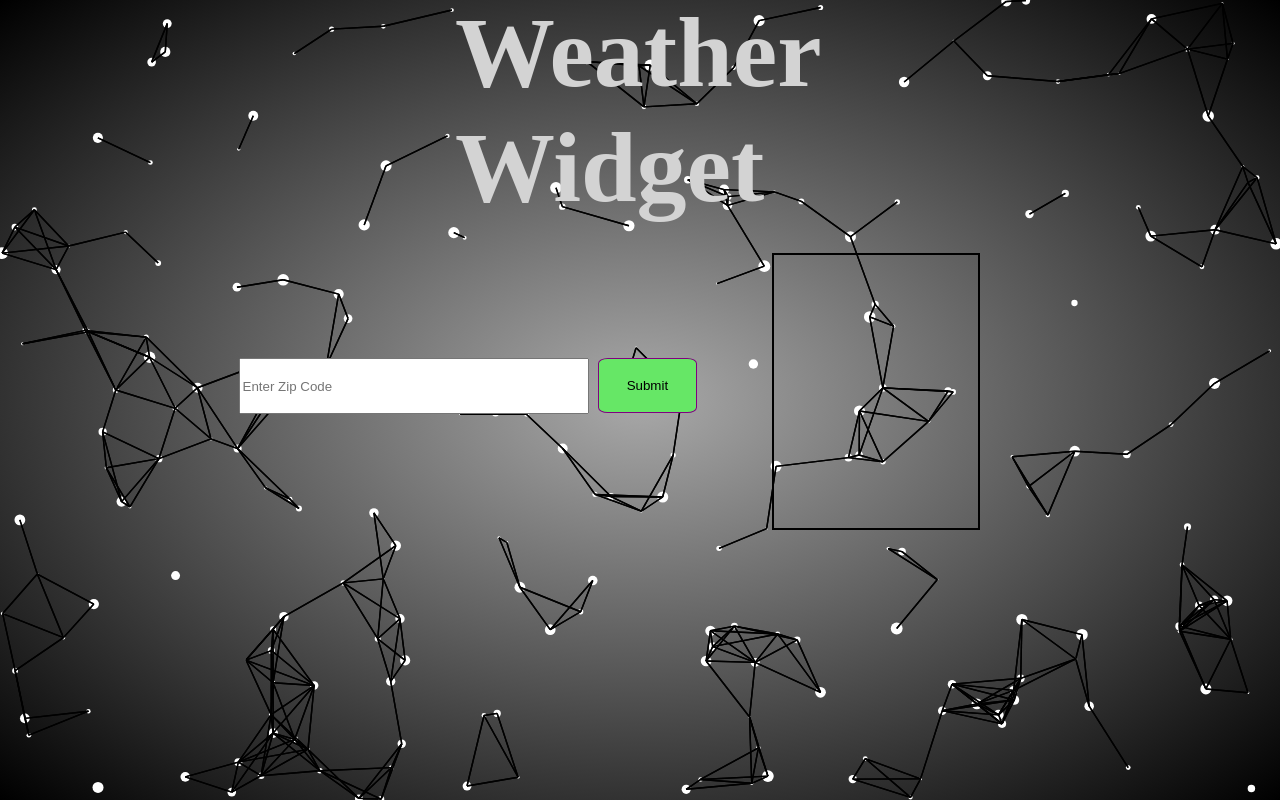
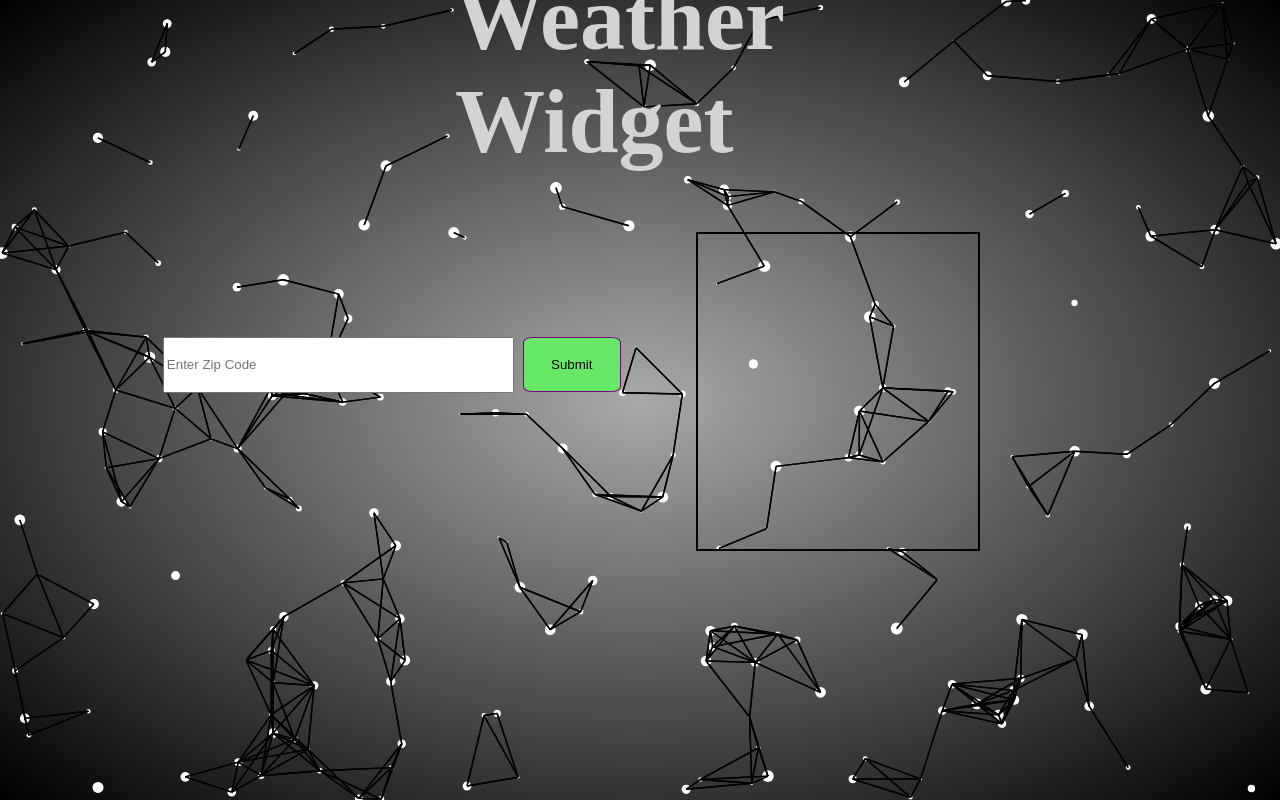
Before and after one commit to Kez2King/Weather, a plain HTML site: page index.html in a window 1280 px wide. Drawn offline with Linux system fonts and the light colour scheme.

Commit message:
Resizing

```diff
--- a/styles.css
+++ b/styles.css
@@ -80,7 +80,7 @@ div {
 
 #location{
     position: relative;
-    bottom: -50px;
+    top: 35px;
     font-style: italic;
     text-align: center;
     font-size: 50px;
@@ -88,7 +88,7 @@ div {
 
 #time{
     position: relative;
-    bottom: -50px;
+    top: 30px;
     line-height:2cm;
     border-bottom: 10px;
     font-style: italic;
@@ -98,10 +98,11 @@ div {
 
 #title{
     /* border: 2px solid red; */
-    height: 150px;
-    width: 1050px;
     position: relative;
     bottom: 250px;
+    color: lightgray;
+    font-size: 90px;
+    width: 75%;
 }
 
 h1{
@@ -110,7 +111,6 @@ h1{
     bottom: 350px;
     left: 455px;
     font-size: 100px;
-    color: lightgray;
 }
 
 .weather{
@@ -119,5 +119,5 @@ h1{
     position: relative;
     top: 75px;
     right: 300px;
-    width: 350px;
+    width: 500px;
 }
```
